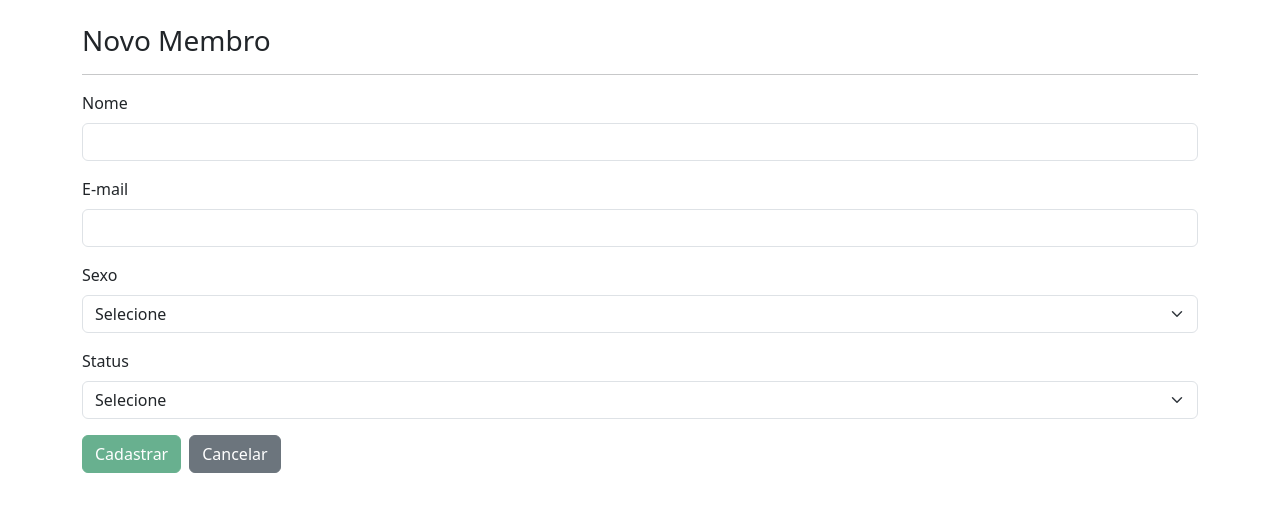
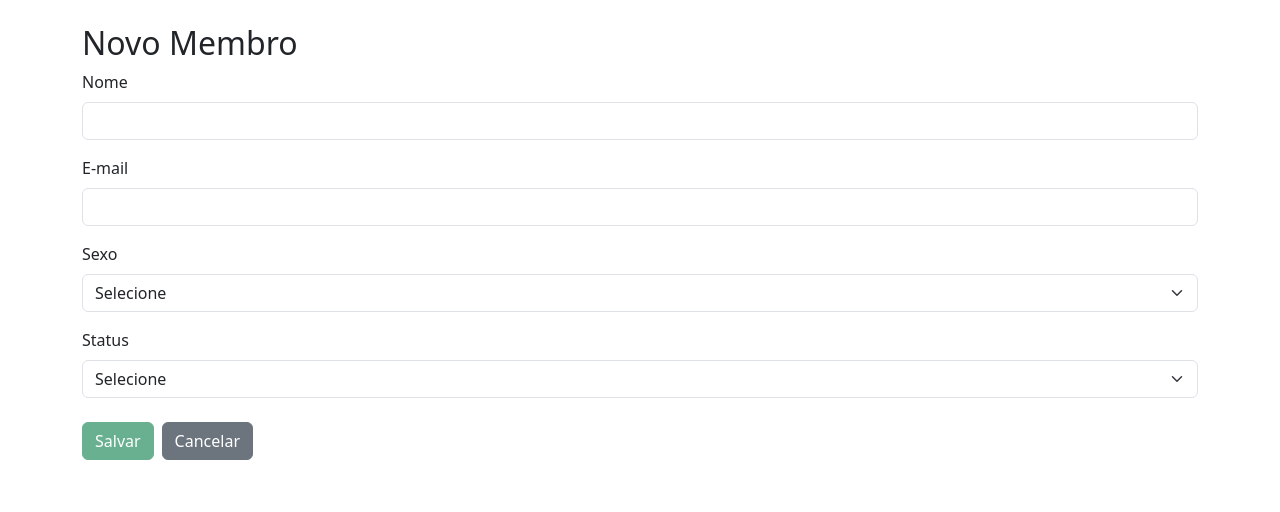
Before and after one commit to rafaelpedro/IgrejaDashboard, an Angular app in the folder igreja-dashboard/: page /membros/novo in a window 1280 px wide. Shown: the top 512 px of the page. Built offline with nearby package versions, Linux system fonts and the light colour scheme.

Commit message:
Conversao do form para reactve

```diff
--- a/igreja-dashboard/src/app/app.routes.ts
+++ b/igreja-dashboard/src/app/app.routes.ts
@@ -3,8 +3,6 @@ import { DashboardComponent } from './features/dashboard/dashboard';
 
 export const routes: Routes = [
   { path: '', component: DashboardComponent },
-
-  // Verificar se o lazy loading pode ser aplicado aqui
   {
     path: 'membros/novo',
     loadComponent: () => import('./features/formcreate/formcreate').then(m => m.Formcreate )
--- a/igreja-dashboard/src/app/features/dashboard/dashboard.ts
+++ b/igreja-dashboard/src/app/features/dashboard/dashboard.ts
@@ -5,10 +5,13 @@ import { CommonModule } from '@angular/common';
 import { FormsModule } from '@angular/forms';
 import { ToastComponent } from '../../shared/toast.component';
 import { ToastService } from '../../shared/toast.service';
-import { Router } from '@angular/router';
+import { Router, RouterLink } from '@angular/router';
+import { ReactiveFormsModule } from '@angular/forms';
+import { RouterModule } from '@angular/router';
+
 @Component({
   selector: 'app-dashboard',
-  imports: [CommonModule, FormsModule, ToastComponent],
+  imports: [CommonModule, FormsModule, ToastComponent, ReactiveFormsModule, RouterLink, RouterModule],
   templateUrl: './dashboard.html',
   styleUrls: ['./dashboard.scss']
 })
@@ -18,8 +21,6 @@ export class DashboardComponent implements OnInit {
   busca = '';
 
   mostrarModal = false;
-  editando = false;
-  pessoaAtual: Pessoa = this.criarNovaPessoa();
 
   mostrarConfirmacao = false;
   idParaExcluir: number | null = null;
@@ -44,23 +45,6 @@ export class DashboardComponent implements OnInit {
     this.dashboardService.getPessoas(this.busca).subscribe(p => this.pessoas = p);
   }
 
-  // abrirModal(): void {
-  //   this.mostrarModal = true;
-  //   this.editando = false;
-  //   this.pessoaAtual = this.criarNovaPessoa();
-  // }
-
-  // fecharModal(): void {
-  //   this.mostrarModal = false;
-  // }
-
-  // editarPessoa(pessoa: Pessoa): void {
-  //   this.pessoaAtual = { ...pessoa };
-  //   this.mostrarModal = true;
-  //   this.editando = true;
-  // }
-
-
   novaPessoa(): void {
     this.router.navigate(['/membros/novo']);
   }
@@ -68,32 +52,6 @@ export class DashboardComponent implements OnInit {
   editarPessoa(p: Pessoa): void {
     this.router.navigate([`/membros/editar/${p.codigo}`]);
   }
-
-  // salvarPessoa(): void {
-  //   if (this.editando) {
-  //     this.dashboardService.updatePessoa(this.pessoaAtual.codigo, this.pessoaAtual).subscribe({
-  //       next: () => {
-  //         this.fecharModal();
-  //         this.carregarDados();
-  //         this.toast.show('success', 'Membro atualizado com sucesso!');
-  //       },
-  //       error: () => {
-  //         this.toast.show('error', 'Erro ao atualizar o membro.');
-  //       }
-  //     });
-  //   } else {
-  //     this.dashboardService.addPessoa(this.pessoaAtual).subscribe({
-  //       next: () => {
-  //         this.fecharModal();
-  //         this.carregarDados();
-  //         this.toast.show('success', 'Membro cadastrado com sucesso!');
-  //       },
-  //       error: () => {
-  //         this.toast.show('error', 'Erro ao cadastrar novo membro.');
-  //       }
-  //     });
-  //   }
-  // }
 
   excluirPessoa(id: number, nome: string): void {
     this.mostrarConfirmacao = true;
@@ -118,7 +76,4 @@ export class DashboardComponent implements OnInit {
     });
   }
 
-  private criarNovaPessoa(): Pessoa {
-    return { codigo: 0, nome: '', email: '', sexo: '', status: '' };
-  }
 }
--- a/igreja-dashboard/src/app/features/formcreate/formcreate.html
+++ b/igreja-dashboard/src/app/features/formcreate/formcreate.html
@@ -1,62 +1,49 @@
 <div class="container mt-4">
 
-  <h3>{{ editando ? 'Editar Membro' : 'Novo Membro' }}</h3>
-  <hr>
+  <h2>{{editando ? 'Editar Membro' : 'Novo Membro'}}</h2>
 
-  <form #formPessoa="ngForm" (ngSubmit)="salvar()">
+  <form [formGroup]="form" (ngSubmit)="salvar()">
 
     <div class="mb-3">
       <label class="form-label">Nome</label>
-      <input type="text" class="form-control"
-             [(ngModel)]="pessoa.nome" name="nome" required #nome="ngModel">
-      <div *ngIf="nome.invalid && nome.touched" class="text-danger small">
-        O nome é obrigatório.
-      </div>
+      <input class="form-control" formControlName="nome" [ngClass]="{ 'is-invalid': verificaErro('nome')}">
     </div>
 
-    <div class="mb-3">
+    <div class="mb-3" [ngClass]="">
       <label class="form-label">E-mail</label>
-      <input type="email" class="form-control"
-             [(ngModel)]="pessoa.email" name="email" required email #email="ngModel">
-      <div *ngIf="email.invalid && email.touched" class="text-danger small">
-        <div *ngIf="email.errors?.['required']">O e-mail é obrigatório.</div>
-        <div *ngIf="email.errors?.['email']">Formato inválido.</div>
-      </div>
+      <input class="form-control" formControlName="email" [ngClass]="{ 'is-invalid': verificaErro('email')}">
     </div>
 
     <div class="mb-3">
       <label class="form-label">Sexo</label>
-      <select class="form-select" [(ngModel)]="pessoa.sexo" name="sexo" required #sexo="ngModel">
+      <select class="form-select" formControlName="sexo" [ngClass]="{ 'is-invalid': verificaErro('sexo')}">
         <option value="">Selecione</option>
         <option value="Masculino">Masculino</option>
         <option value="Feminino">Feminino</option>
       </select>
-      <div *ngIf="sexo.invalid && sexo.touched" class="text-danger small">
-        O sexo é obrigatório.
-      </div>
     </div>
 
     <div class="mb-3">
       <label class="form-label">Status</label>
-      <select class="form-select" [(ngModel)]="pessoa.status" name="status" required #status="ngModel">
+      <select class="form-select" formControlName="status" [ngClass]="{ 'is-invalid': verificaErro('status')}">
         <option value="">Selecione</option>
         <option value="Membro">Membro</option>
         <option value="Visitante">Visitante</option>
       </select>
-      <div *ngIf="status.invalid && status.touched" class="text-danger small">
-        O status é obrigatório.
-      </div>
     </div>
 
-    <button class="btn btn-success" [disabled]="formPessoa.invalid">
-      {{ editando ? 'Salvar' : 'Cadastrar' }}
-    </button>
+    <div class="mt-4 d-flex gap-2">
+      <button class="btn btn-success" type="submit" [disabled]="form.invalid">
+        Salvar
+      </button>
 
-    <button class="btn btn-secondary ms-2" (click)="cancelar()" type="button">
-      Cancelar
-    </button>
+      <button class="btn btn-secondary" type="button" (click)="cancelar()">
+        Cancelar
+      </button>
+    </div>
 
   </form>
+
 </div>
 
 <app-toast></app-toast>
--- a/igreja-dashboard/src/app/features/formcreate/formcreate.ts
+++ b/igreja-dashboard/src/app/features/formcreate/formcreate.ts
@@ -1,69 +1,100 @@
-import { Component } from '@angular/core';
+import { Component, OnInit } from '@angular/core';
 import { CommonModule } from '@angular/common';
-import { FormsModule } from '@angular/forms';
-import { Pessoa } from '../../models/pessoa.model';
-import { ActivatedRoute } from '@angular/router';
+import { FormGroup, FormsModule, Validators, ReactiveFormsModule, FormControl } from '@angular/forms';
 import { DashboardService } from '../dashboard/dashboard.service';
-import { Router } from '@angular/router';
-import { OnInit } from '@angular/core';
+import { Router, ActivatedRoute} from '@angular/router';
+import { ToastService } from '../../shared/toast.service';
+import { FormBuilder } from '@angular/forms';
 import { ToastComponent } from '../../shared/toast.component';
-import { ToastService } from '../../shared/toast.service';
+import { RouterModule } from '@angular/router';
 
 @Component({
   selector: 'app-formcreate',
-  imports: [CommonModule, FormsModule, ToastComponent],
+  imports: [CommonModule, FormsModule, ToastComponent, ReactiveFormsModule, RouterModule],
   templateUrl: './formcreate.html',
   styleUrl: './formcreate.scss',
 })
-export class Formcreate implements OnInit {
+export class Formcreate implements OnInit{
 
-  pessoa: Pessoa = this.criarNovaPessoa();
+    form!: FormGroup;
     editando: Boolean = false;
+    id!: number;
 
     constructor(
+      private fb: FormBuilder,
+      private router: Router,
       private route: ActivatedRoute,
-    private router: Router,
-    private dashboardservice: DashboardService,
+      private dashboardService: DashboardService,
       private toast: ToastService
-  ) {}
+    ){
+    }
 
     ngOnInit(): void {
-    const id = this.route.snapshot.paramMap.get('id');
 
-    if(id) {
+      // this.form = new FormGroup({
+      //   nome: new FormControl(null),
+      //   email: new FormControl(null)
+      // })
+
+      this.form = this.fb.group({
+      nome: ['', Validators.required],
+      email: ['', [Validators.required, Validators.email]],
+      sexo: ['', Validators.required],
+      status: ['', Validators.required]});
+
+      const idParam = this.route.snapshot.paramMap.get('id');
+      if(idParam){
         this.editando = true;
-      this.dashboardservice.getPessoas().subscribe(lista => {
-        const encontrada = lista.find(p => p.codigo === Number(id));
-        if(encontrada) {
-          this.pessoa = {...encontrada}
+        this.id = Number(idParam);
+        this.carregarPessoa();
+      }
+    }
+
+    carregarPessoa(){
+      this.dashboardService.getPessoas().subscribe(pessoas => {
+        const pessoa = pessoas.find(p => p.codigo === this.id);
+        if(pessoa){
+          this.form.patchValue(pessoa);
         }
       })
     }
+
+    salvar(): void {
+      if (this.form?.invalid) {
+        return;
       }
 
-  salvar(): void {
-    if(this.editando) {
-      this.dashboardservice.updatePessoa(this.pessoa.codigo, this.pessoa)
-      .subscribe(() => this.router.navigate([ '/' ]));
-      this.toast.show('success', 'Membro atualizado com sucesso!');
+      const dados = this.form.value
+
+      if(this.editando){
+        this.dashboardService.updatePessoa(this.id, dados).subscribe({
+          next: () => {
+            this.toast.show('success', 'Membro atualizado com sucesso');
+            this.router.navigate(['/']);
+          },
+          error: () => {
+            this.toast.show('error', 'Erro ao atualizar membro. Tente novamente.')
+          }
+        })
       } else {
-      this.dashboardservice.addPessoa(this.pessoa)
-      .subscribe(() => this.router.navigate([ '/' ]));
+        this.dashboardService.addPessoa(this.form?.value).subscribe({
+          next: () => {
             this.toast.show('success', 'Membro cadastrado com sucesso!');
+            this.router.navigate(['/']);
+          },
+          error: () => {
+            this.toast.show('error', 'Erro ao cadastrar membro. Tente novamente.');
           }
+        });
       }
-
-  criarNovaPessoa(): Pessoa {
-    return {
-      codigo: 0,
-      nome: '',
-      email: '',
-      sexo: '',
-      status: ''
-    };
     }
 
     cancelar(): void {
       this.router.navigate(['/']);
     }
+
+    verificaErro(campo: string){
+      const c = this.form.get(campo);
+      return c?.invalid && (c.touched || c.dirty)
     }
+}
```
Also changed, not shown: igreja-dashboard/src/app/features/dashboard/dashboard.html (+2 -57 lines). Lines whose indentation alone changed are shown as unchanged.
